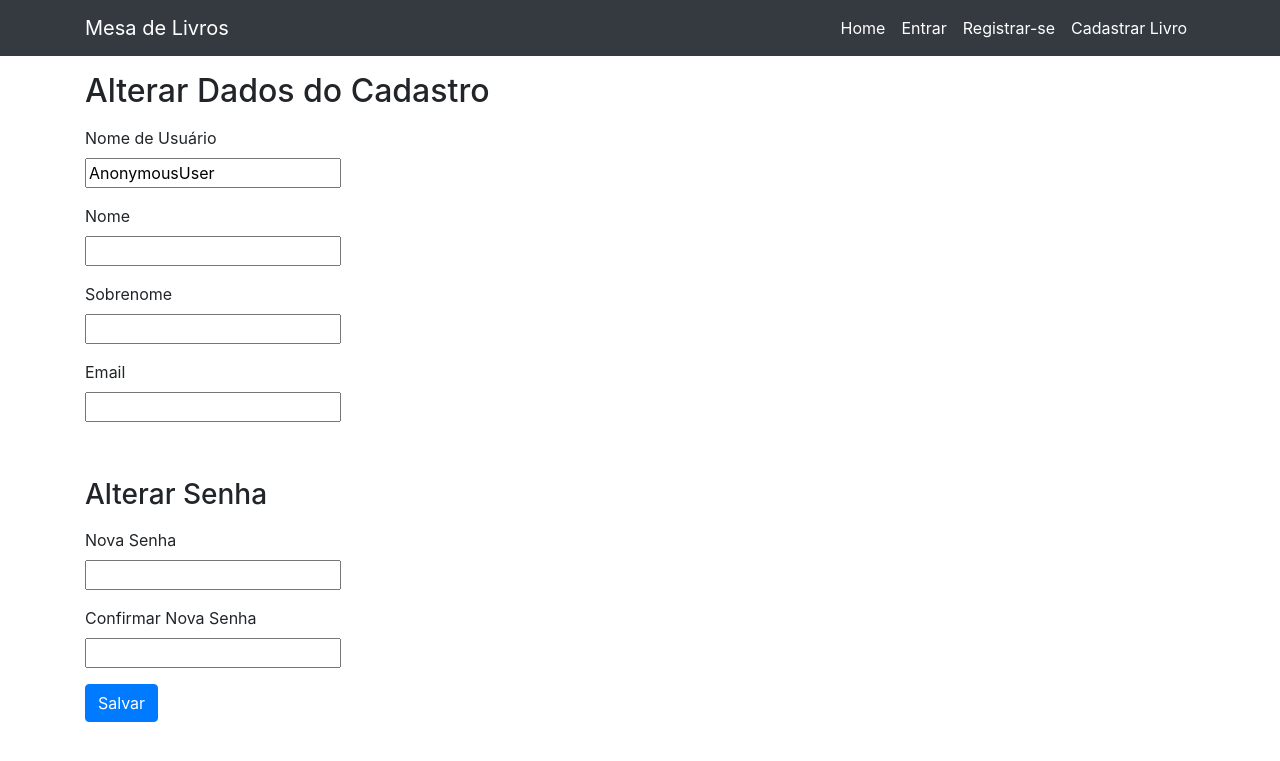
After one commit to uadson/mesadelivros, a Django app: page /accounts/user/ in a window 1280 px wide. The commit adds this page. Shown: the top 761 px of the page. Run offline with Django 3.2, Linux system fonts and the light colour scheme; some libraries are stand-ins or nearby versions.

Commit message:
added form to change data user

```diff
--- a/accounts/templates/accounts/dashboard.html
+++ b/accounts/templates/accounts/dashboard.html
@@ -8,6 +8,8 @@
 
 <p> O seu nome de usuário é {{user}}. </p>
 
-<a href="{% url 'accounts:cadlivro' %}">Clique aqui </a> para cadastro de livros.
+<a href="{% url 'accounts:cadlivro' %}">Clique aqui </a> para cadastro de livros.<br>
+
+<a href="{% url 'accounts:userform' %}">Clique aqui</a> para alterar seus dados.
 
 {% endblock %}
--- a/accounts/templates/accounts/login.html
+++ b/accounts/templates/accounts/login.html
@@ -27,6 +27,9 @@
 <p>Você está logado como {{user}},
 <a href="{% url 'accounts:logout' %}">clique aqui</a> para sair.
 </p>
+<p>
+  <a href="{% url 'accounts:userform' %}">Clique aqui</a> para alterar seus dados.
+</p>
 
 {% endif %}
 
--- a/accounts/templates/accounts/register.html
+++ b/accounts/templates/accounts/register.html
@@ -3,7 +3,7 @@
 {% block title %} Cadastro | {% endblock %}
 
 {% block content %}
-<h1 class="mt-3 mb-3">Cadastro</h1>
+<h2 class="mt-3 mb-3">Cadastro</h2>
 
 <form method="POST" action="{% url 'accounts:register' %}">
   {% include 'partials/_messages.html' %}
--- /dev/null
+++ b/accounts/templates/accounts/userform.html
@@ -0,0 +1,37 @@
+{% extends 'base.html' %}
+{% load static%}
+
+{% block content %}
+<h2 class="mt-3 mb-3">Alterar Dados do Cadastro</h2>
+
+<form method="UPDATE" action="{% url 'accounts:userform' %}">
+
+<div class="form-group">
+    <label>Nome de Usuário</label><br>
+    <input type="text" name="usuario" value="{{request.UPDATE.usuario}}{{user}}">
+</div>
+<div class="form-group">
+    <label>Nome</label><br>
+    <input type="text" name="nome" value="{{request.UPDATE.nome}}{{user.first_name}}">
+</div>
+<div class="form-group">
+    <label>Sobrenome</label><br>
+    <input type="text" name="sobrenome" value="{{request.UPDATE.sobrenome}}{{user.last_name}}">
+</div>
+<div class="form-group">
+    <label>Email</label><br>
+    <input type="text" name="email" value="{{user.email}}">
+</div><br>
+<h3 class="mt-3 mb-3">Alterar Senha</h3>
+
+<div class="form-group">
+    <label>Nova Senha</label><br>
+    <input type="text" name="senha" value="{{request.UPDATE.senha}}">
+</div>
+<div class="form-group">
+    <label>Confirmar Nova Senha</label><br>
+    <input type="text" name="senha2" value="{{request.UPDATE.senha2}}">
+</div>
+<button type="submit" class="btn btn-primary">Salvar</button>
+</form>
+{% endblock%}
--- a/accounts/urls.py
+++ b/accounts/urls.py
@@ -12,4 +12,6 @@ urlpatterns = [
 	path('dashboard/', views.dashboard, name='dashboard'),
 	path('cadlivro/', views.cadlivro, name='cadlivro'),
 	path('cadcateg/', views.cadcateg, name='cadcateg'),
+
+	path('user/', views.user, name='userform'),
 ]
--- a/accounts/views.py
+++ b/accounts/views.py
@@ -147,3 +147,6 @@ def cadcateg(request):
 		request, f'Categoria {request.POST.get("nome")} cadastrada com sucesso.'
 		)
 	return redirect('accounts:cadcateg')
+
+def user(request):
+	return render(request, 'accounts/userform.html')
--- a/runtime.txt
+++ b/runtime.txt
@@ -1 +1 @@
-python-3.9.0
+python-3.9.2
--- a/webapp/home_view.py
+++ /dev/null
@@ -1,5 +0,0 @@
-from django.shortcuts import render
-
-
-def home(request):
-	return render(request, 'website/home.html')
--- a/webapp/urls.py
+++ b/webapp/urls.py
@@ -15,14 +15,12 @@ Including another URLconf
 """
 from django.contrib import admin
 from django.urls import path, include
-from .home_view import home
 from django.conf import settings
 from django.conf.urls.static import static
 
 
 urlpatterns = [
     path('admin/', admin.site.urls),
-    path('', home),
     path('accounts/', include('accounts.urls')),
-    path('index/', include('website.urls')),
+    path('', include('website.urls')),
 ] + static(settings.MEDIA_URL, document_root=settings.MEDIA_ROOT)
```
Also changed, not shown: requirements.txt (+3 -12 lines).
